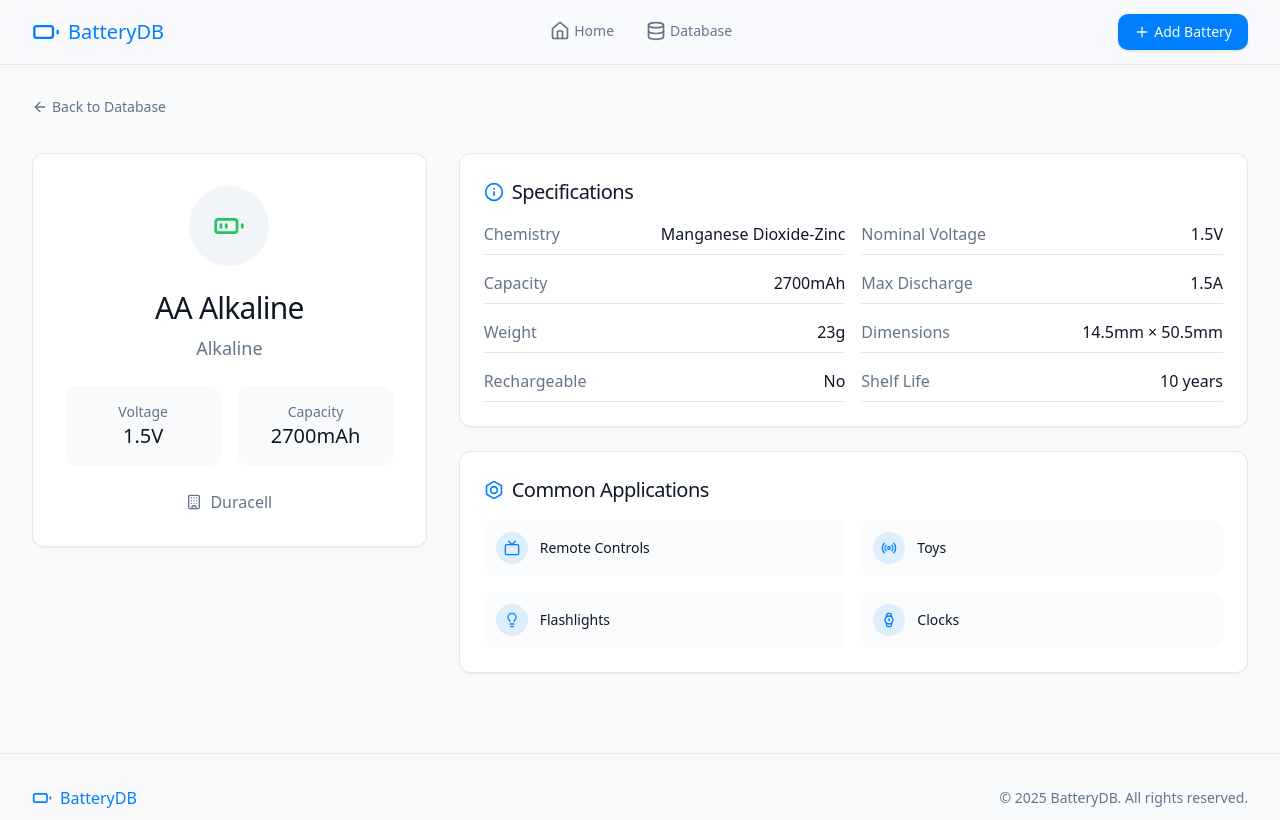
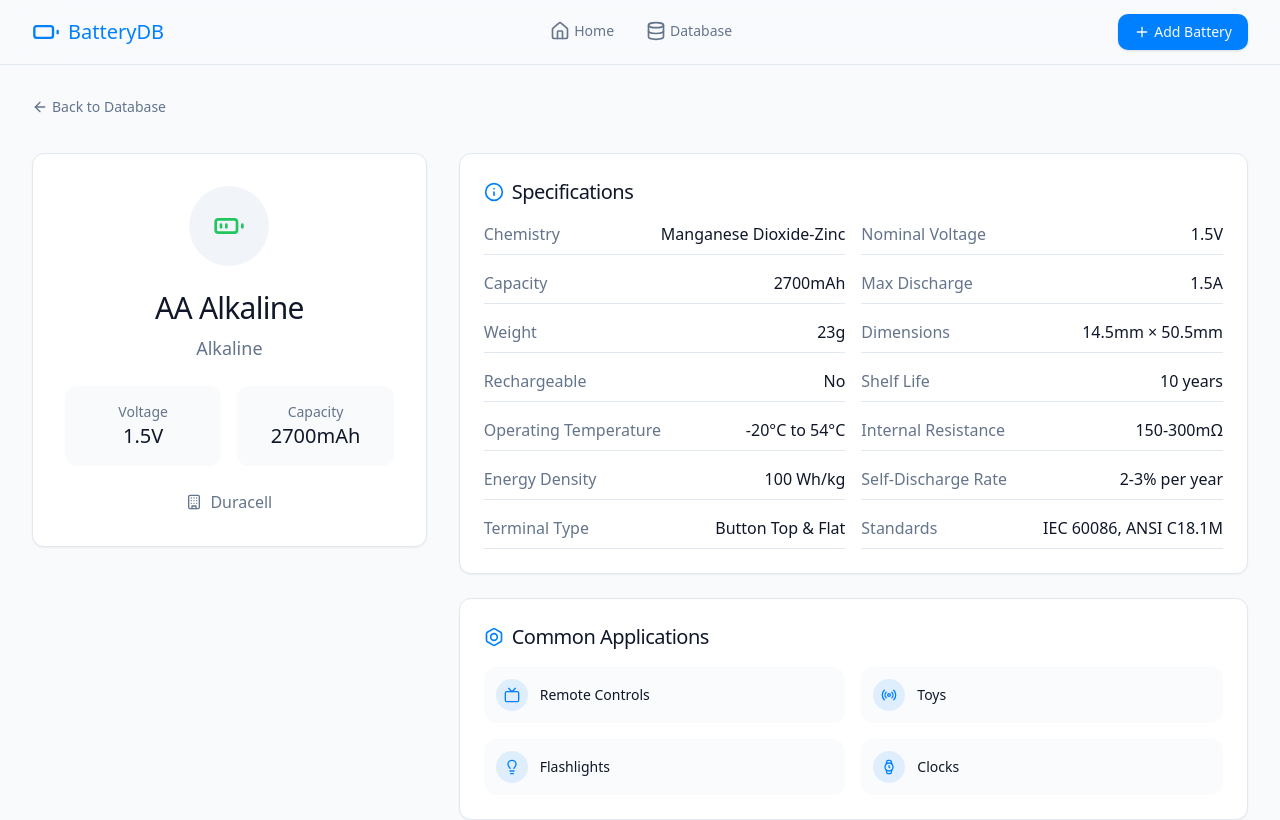
Before and after one commit to abdeoul/battery-keeper-db, a React (Vite) app: page /battery/1 in a window 1280 px wide. Shown: the top 820 px of the page. Built offline with nearby package versions, Linux system fonts and the light colour scheme.

Commit message:
Add more battery specifications
This commit adds more specifications to the battery details page.

```diff
--- a/src/pages/BatteryDetail.tsx
+++ b/src/pages/BatteryDetail.tsx
@@ -1,4 +1,3 @@
-
 import React from 'react';
 import { useParams, Link } from 'react-router-dom';
 import { ArrowLeft, Battery, BatteryFull, BatteryLow, BatteryMedium, Bolt, Building, Info, Smartphone, Tv, Watch, Camera, Lightbulb, Radio, Car } from 'lucide-react';
@@ -92,6 +91,7 @@ const getApplicationIcon = (application: string) => {
   return APPLICATION_ICONS[application] || <Info className="h-4 w-4" />;
 };
 
+// Enhanced battery specifications with more technical details
 const BATTERY_SPECIFICATIONS: Record<string, Record<string, string | number>> = {
   '1': {
     'Chemistry': 'Manganese Dioxide-Zinc',
@@ -101,7 +101,13 @@ const BATTERY_SPECIFICATIONS: Record<string, Record<string, string | number>> =
     'Weight': '23g',
     'Dimensions': '14.5mm × 50.5mm',
     'Rechargeable': 'No',
-    'Shelf Life': '10 years'
+    'Shelf Life': '10 years',
+    'Operating Temperature': '-20°C to 54°C',
+    'Internal Resistance': '150-300mΩ',
+    'Energy Density': '100 Wh/kg',
+    'Self-Discharge Rate': '2-3% per year',
+    'Terminal Type': 'Button Top & Flat',
+    'Standards': 'IEC 60086, ANSI C18.1M'
   },
   '2': {
     'Chemistry': 'Lithium Nickel Manganese Cobalt Oxide',
@@ -111,7 +117,14 @@ const BATTERY_SPECIFICATIONS: Record<string, Record<string, string | number>> =
     'Weight': '47g',
     'Dimensions': '18mm × 65mm',
     'Rechargeable': 'Yes',
-    'Cycle Life': '500-1000 cycles'
+    'Cycle Life': '500-1000 cycles',
+    'Operating Temperature': '-20°C to 60°C',
+    'Internal Resistance': '20-50mΩ',
+    'Energy Density': '250-270 Wh/kg',
+    'Self-Discharge Rate': '<5% per month',
+    'Charge Method': 'CC/CV (4.2V)',
+    'Protection Circuit': 'Required for safety',
+    'Standards': 'IEC 62133, UL 1642'
   },
   '3': {
     'Chemistry': 'Lithium / Manganese Dioxide',
@@ -121,7 +134,14 @@ const BATTERY_SPECIFICATIONS: Record<string, Record<string, string | number>> =
     'Weight': '2.5g',
     'Dimensions': '20mm × 3.2mm',
     'Rechargeable': 'No',
-    'Shelf Life': '10 years'
+    'Shelf Life': '10 years',
+    'Operating Temperature': '-30°C to 60°C',
+    'Internal Resistance': '10-40Ω',
+    'Energy Density': '198 Wh/kg',
+    'Self-Discharge Rate': '<1% per year',
+    'Terminal Type': 'Flat',
+    'Applications': 'Low drain devices',
+    'Standards': 'IEC 60086, ANSI C18.3M'
   },
   '4': {
     'Chemistry': 'Nickel-Metal Hydride',
@@ -131,7 +151,14 @@ const BATTERY_SPECIFICATIONS: Record<string, Record<string, string | number>> =
     'Weight': '14g',
     'Dimensions': '10.5mm × 44.5mm',
     'Rechargeable': 'Yes',
-    'Cycle Life': '500-1000 cycles'
+    'Cycle Life': '500-1000 cycles',
+    'Operating Temperature': '-20°C to 45°C',
+    'Internal Resistance': '150-300mΩ',
+    'Energy Density': '80 Wh/kg',
+    'Self-Discharge Rate': '15-30% per month',
+    'Charge Method': 'Delta V (-ΔV) detection',
+    'Memory Effect': 'Minimal',
+    'Standards': 'IEC 61951-2, ANSI C18.2M'
   },
   '5': {
     'Chemistry': 'Manganese Dioxide-Zinc',
@@ -141,7 +168,13 @@ const BATTERY_SPECIFICATIONS: Record<string, Record<string, string | number>> =
     'Weight': '135g',
     'Dimensions': '33.2mm × 61.5mm',
     'Rechargeable': 'No',
-    'Shelf Life': '10 years'
+    'Shelf Life': '10 years',
+    'Operating Temperature': '-20°C to 54°C',
+    'Internal Resistance': '100-200mΩ',
+    'Energy Density': '100 Wh/kg',
+    'Self-Discharge Rate': '2-3% per year',
+    'Terminal Type': 'Button Top & Flat',
+    'Standards': 'IEC 60086, ANSI C18.1M'
   },
   '6': {
     'Chemistry': 'Lithium Nickel Manganese Cobalt Oxide',
@@ -151,7 +184,14 @@ const BATTERY_SPECIFICATIONS: Record<string, Record<string, string | number>> =
     'Weight': '70g',
     'Dimensions': '21mm × 70mm',
     'Rechargeable': 'Yes',
-    'Cycle Life': '500-1000 cycles'
+    'Cycle Life': '500-1000 cycles',
+    'Operating Temperature': '-20°C to 60°C',
+    'Internal Resistance': '15-30mΩ',
+    'Energy Density': '260-280 Wh/kg',
+    'Self-Discharge Rate': '<5% per month',
+    'Charge Method': 'CC/CV (4.2V)',
+    'Protection Circuit': 'Required for safety',
+    'Standards': 'IEC 62133, UL 1642'
   }
 };
 
```
